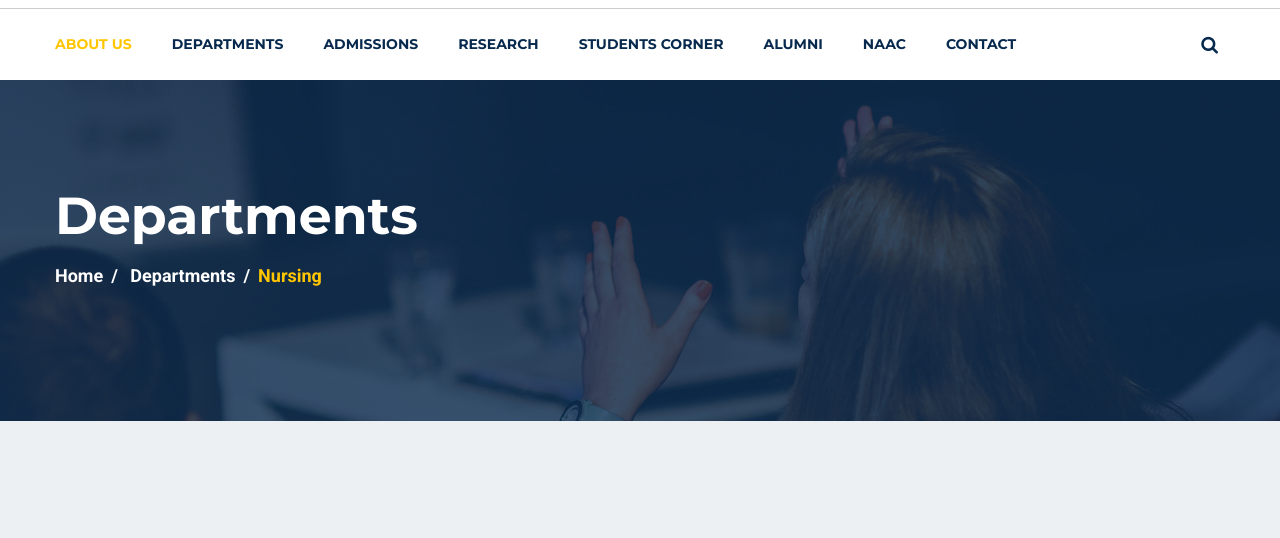
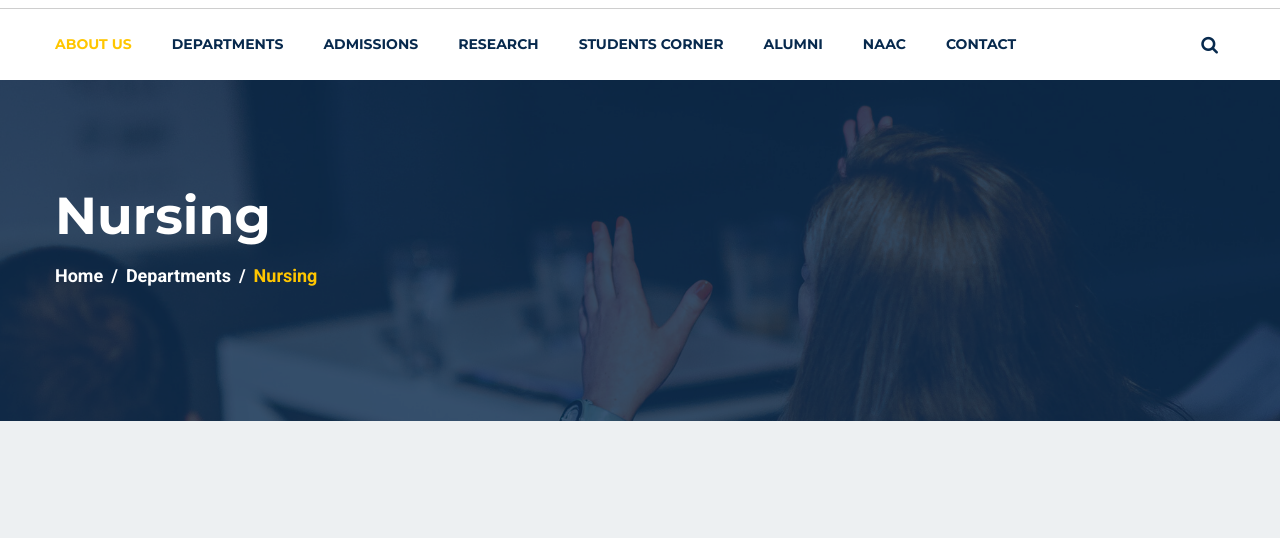
Before and after one commit to toufik1303/medical_clg, a plain HTML site: page nursing.html in a window 1280 px wide. Shown: the part 200-738 px from the top of the page. Drawn offline with Linux system fonts and the light colour scheme; some packages are replaced by stand-ins of ours.

Commit message:
Update nursing.html

```diff
--- a/nursing.html
+++ b/nursing.html
@@ -250,11 +250,11 @@
             <div class="row">
                 <div class="col-lg-12">
                     <div class="page-banner-cont">
-                        <h2>Departments</h2>
+                        <h2>Nursing</h2>
                         <nav aria-label="breadcrumb">
                             <ol class="breadcrumb">
                                 <li class="breadcrumb-item"><a href="index.html">Home</a></li>
-                                <li class="breadcrumb-item active" aria-current="page"> <a href="departments.html"> Departments </a></li>
+                                <li class="breadcrumb-item"><a href="#">Departments</a></li>
                                 <li class="breadcrumb-item active" aria-current="page">Nursing</li>
                             </ol>
                         </nav>
```
